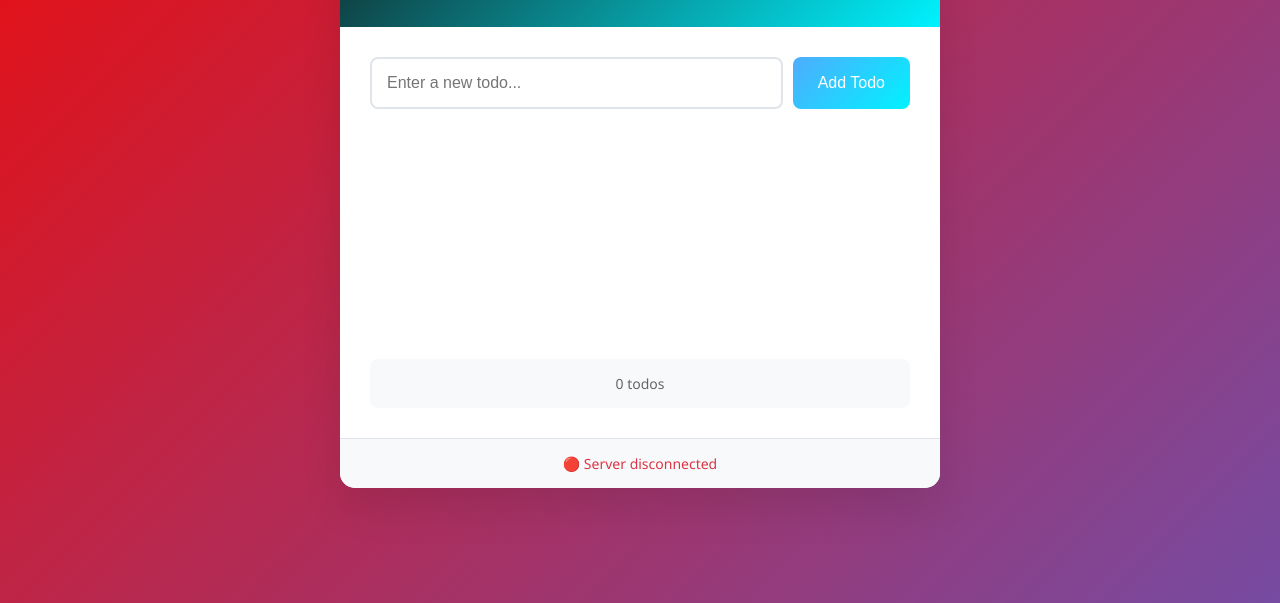
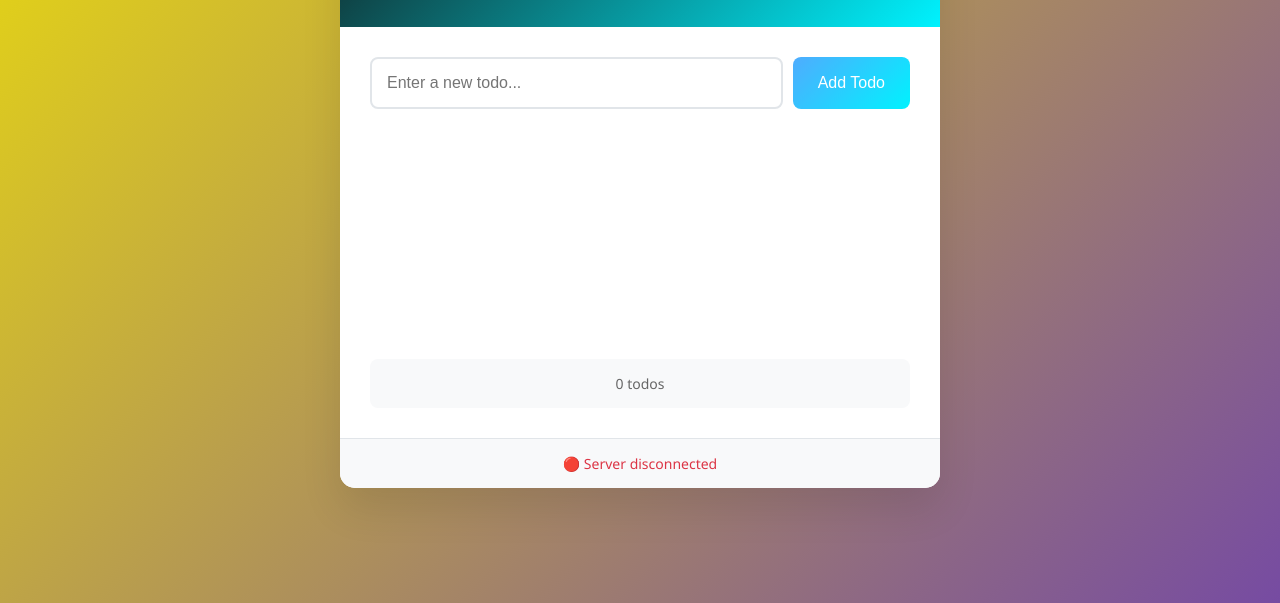
Before and after one commit to marwaneRomani/test-webhook, a website: page public/index.html in a window 1280 px wide. Shown: the part 197-800 px from the top of the page. Drawn offline with Linux system fonts and the light colour scheme; no server answers.

Commit message:
change color

```diff
--- a/public/style.css
+++ b/public/style.css
@@ -6,7 +6,7 @@
 
 body {
     font-family: 'Segoe UI', Tahoma, Geneva, Verdana, sans-serif;
-    background: linear-gradient(135deg, #eb0d0d 0%, #764ba2 100%);
+    background: linear-gradient(135deg, #ebdc0d 0%, #764ba2 100%);
     min-height: 100vh;
     padding: 20px;
 }
```
